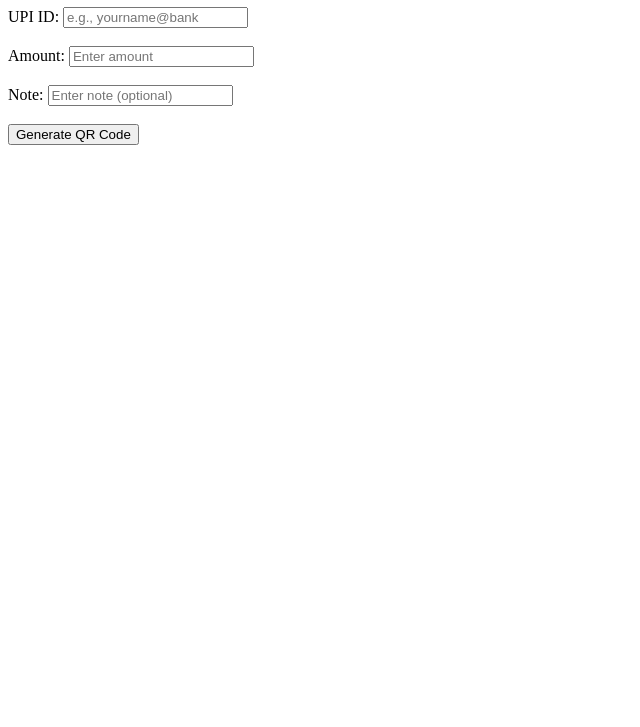
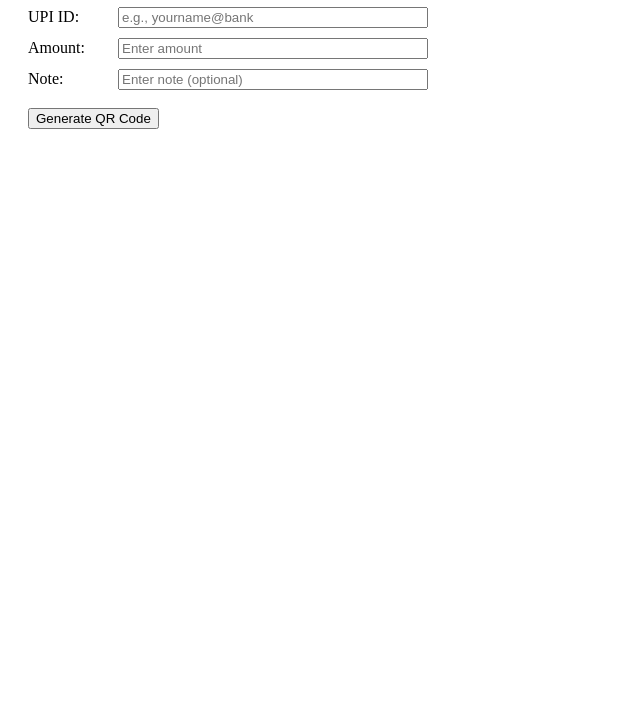
Before and after one commit to raman926x/SE-Project-UPI, a plain HTML site: page index.html in a window 1280 px wide. Shown: the part 73-800 px from the top of the page, without its empty margins (0-640 px from the left). Drawn offline with Linux system fonts and the light colour scheme.

Commit message:
Update index.html

```diff
--- a/index.html
+++ b/index.html
@@ -7,19 +7,27 @@
   <script src="https://cdn.jsdelivr.net/npm/qrcode/build/qrcode.min.js"></script>
 </head>
 <body>
-  <h1>UPI QR Code Generator</h1>
-  <label for="upiID">UPI ID:</label>
-  <input type="text" id="upiID" placeholder="e.g., yourname@bank">
+  <h1 style="margin-left: 20px;">UPI QR Code Generator</h1>
+  <div style="margin-left: 20px; max-width: 400px; display: flex; flex-direction: column; gap: 10px;">
+    <div style="display: flex; align-items: center; gap: 10px; width: 100%;">
+      <label for="upiID" style="width: 80px; text-align: left;">UPI ID:</label>
+      <input type="text" id="upiID" placeholder="e.g., yourname@bank" required style="flex: 1;">
+    </div>
+    <div style="display: flex; align-items: center; gap: 10px; width: 100%;">
+      <label for="amount" style="width: 80px; text-align: left;">Amount:</label>
+      <input type="number" id="amount" placeholder="Enter amount" required style="flex: 1;">
+    </div>
+    <div style="display: flex; align-items: center; gap: 10px; width: 100%;">
+      <label for="note" style="width: 80px; text-align: left;">Note:</label>
+      <input type="text" id="note" placeholder="Enter note (optional)" required style="flex: 1;">
+    </div>
+  </div>
+  <br>
+  <div style="margin-left: 20px;">
+    <button id="generateQR">Generate QR Code</button>
+  </div>
   <br><br>
-  <label for="amount">Amount:</label>
-  <input type="number" id="amount" placeholder="Enter amount">
-  <br><br>
-  <label for="note">Note:</label>
-  <input type="text" id="note"placeholder="Enter note (optional)">
-  <br><br>
-  <button id="generateQR">Generate QR Code</button>
-  <br><br>
-  <div id="qrCode"></div>
+  <div id="qrCode" style="margin-left: 20px;"></div>
   <script src="script.js"></script>
 </body>
 </html>
```
